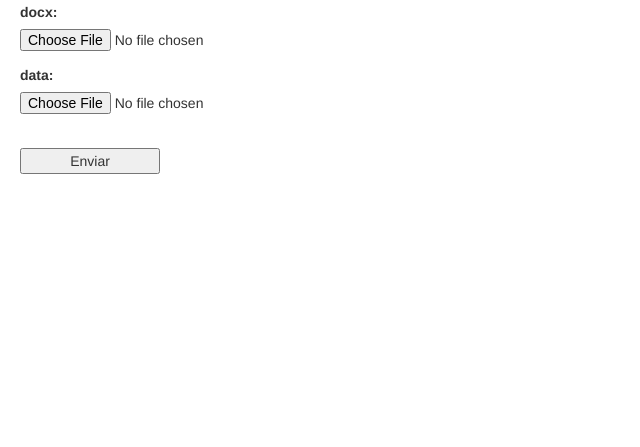
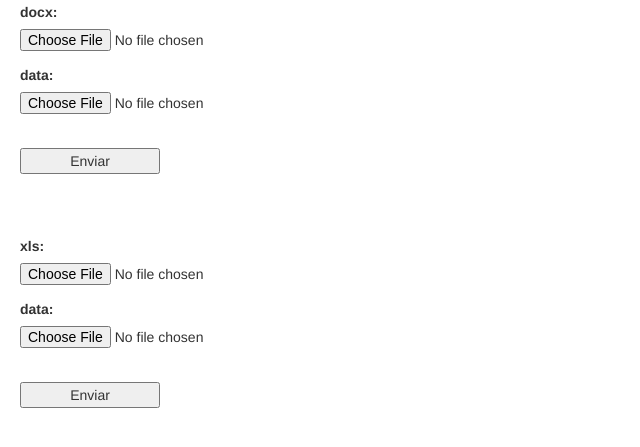
Before and after one commit to roviol/pdffillservice, a Flask app: page / in a window 1280 px wide. Shown: the part 309-756 px from the top of the page, without its empty margins (0-640 px from the left). Run offline with Flask 2, Linux system fonts and the light colour scheme; some libraries are stand-ins or nearby versions.

Commit message:
xls template

```diff
--- a/requirements.txt
+++ b/requirements.txt
@@ -6,3 +6,4 @@ MarkupSafe==1.1.1
 Werkzeug==1.0.1
 pypdftk==0.4.0
 docxtpl==0.11.3
+xlstpl==0.2.1
--- a/src/app.py
+++ b/src/app.py
@@ -5,6 +5,7 @@ from werkzeug.utils import secure_filename
 from pypdftk import get_num_pages, dump_data_fields, fill_form
 import json
 from docxtpl import DocxTemplate
+from xlstpl.writer import BookWriter
 
 #template_dir = os.path.abspath('templates')
 #app = Flask(__name__, template_folder=template_dir)
@@ -12,6 +13,7 @@ from docxtpl import DocxTemplate
 UPLOAD_FOLDER = os.path.abspath('tmp')
 ALLOWED_EXTENSIONS_PDF = {'pdf'}
 ALLOWED_EXTENSIONS_DOCX = {'docx'}
+ALLOWED_EXTENSIONS_XLS = {'xls'}
 ALLOWED_EXTENSIONS_DATA = {'json'}
 
 app = Flask(__name__)
@@ -24,6 +26,12 @@ def allowed_file(filename):
 def allowed_file_docx(filename):
     return '.' in filename and \
            filename.rsplit('.', 1)[1].lower() in ALLOWED_EXTENSIONS_DOCX
+
+
+def allowed_file_xls(filename):
+    return '.' in filename and \
+           filename.rsplit('.', 1)[1].lower() in ALLOWED_EXTENSIONS_XLS
+
 
 def allowed_file_data(filename):
     return '.' in filename and \
@@ -105,6 +113,41 @@ def docxfill():
         return "error"
 
 
+@app.route('/xls', methods=['POST'])
+def xlsfill():
+    xlsfile = ''
+    datafile = ''
+    if request.method == 'POST':
+        if 'xlsfile' in request.files:
+            file = request.files['xlsfile']
+            if file and allowed_file_xls(file.filename):
+                filename = secure_filename(file.filename)
+                xlsfile = os.path.join(app.config['UPLOAD_FOLDER'], filename)
+                file.save(xlsfile)
+
+        if 'datafile' in request.files:
+            file = request.files['datafile']
+            if file and allowed_file_data(file.filename):
+                filename = secure_filename(file.filename)
+                datafile = os.path.join(app.config['UPLOAD_FOLDER'], filename)
+                file.save(datafile)
+        if xlsfile != '' and datafile != '':
+            datos = {}
+            with open(datafile) as json_file:
+                datos = json.load(json_file)
+            outfile = xlsfile+'x'
+            tpl = BookWriter(xlsfile)
+            #tpl.render(datos)
+            tpl.render_book(payloads=[datos])
+            #tpl.render_sheet(person_info2, 'form2', 1)
+            tpl.save(outfile)
+            return send_file(outfile, attachment_filename='file.xls')
+        else:
+            return jsonify({})
+    else:
+        return "error"
+
+
 
 if __name__ == '__main__':
     app.run(debug=True, host='0.0.0.0')
--- a/src/templates/index.html
+++ b/src/templates/index.html
@@ -25,4 +25,16 @@
     <input type="submit" value="Enviar">
   </form>
 </div>
+
+<div style="padding: 10px">
+  <form method="post" enctype="multipart/form-data" action="xls">
+    <label for="xlsfile">xls:</label>
+    <input type="file" name="xlsfile">
+    <label for="datafile">data:</label>
+    <input type="file" name="datafile">
+    <br/>
+    <input type="submit" value="Enviar">
+  </form>
+</div>
+
 {% endblock %}
```
Also changed, not shown: 1 other file.
